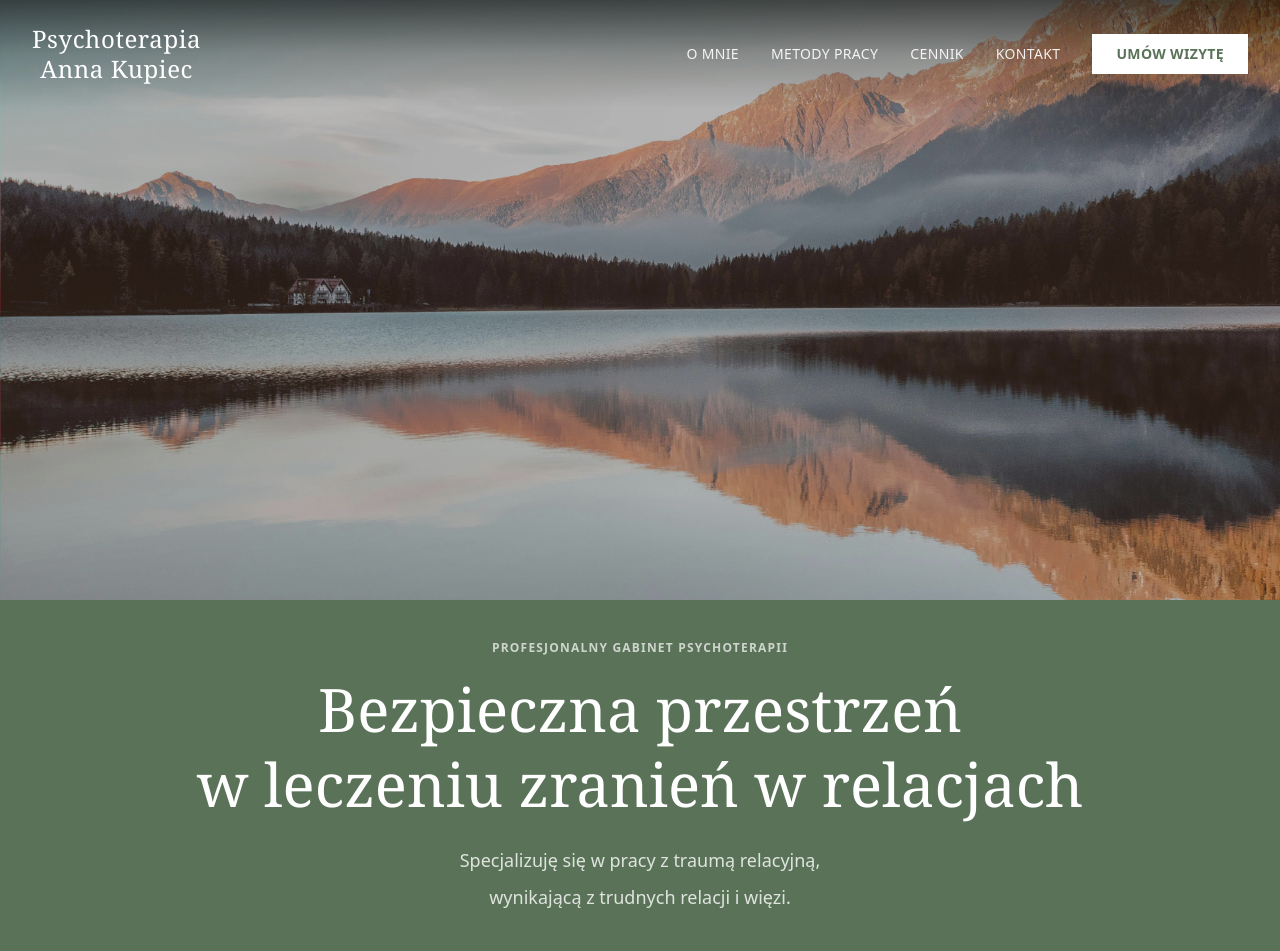
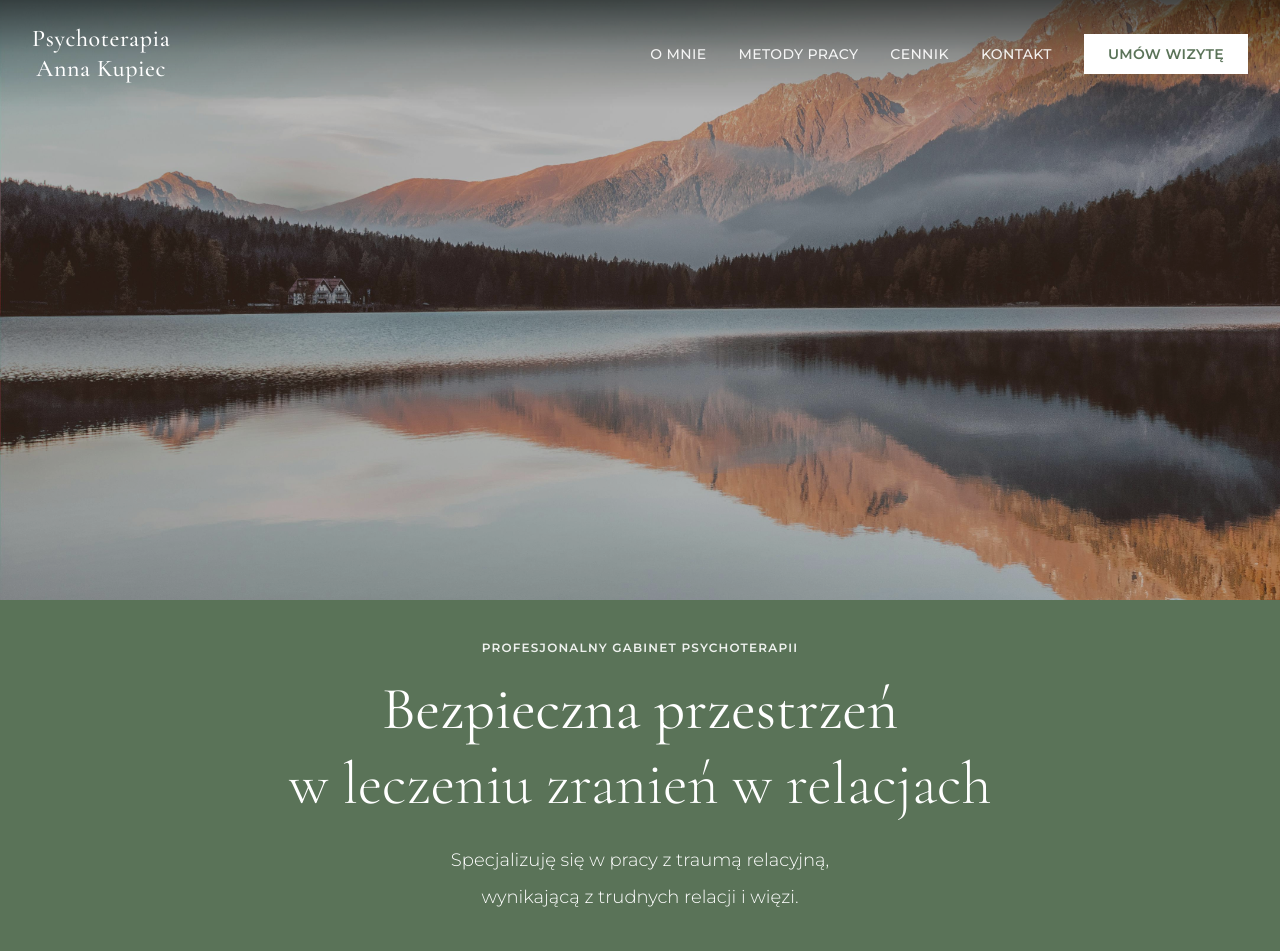
Before and after one commit to HeroFabi/anna-kupiec---psychoterapiav2, a Next.js app: page / in a window 1280 px wide. Shown: the top 951 px of the page. Built offline with nearby package versions, Linux system fonts and the light colour scheme.

Commit message:
Zmiany-optymalizacyjne

```diff
--- a/app/globals.css
+++ b/app/globals.css
@@ -1,13 +1,4 @@
 @import "tailwindcss";
-@import "@fontsource/montserrat/300.css";
-@import "@fontsource/montserrat/400.css";
-@import "@fontsource/montserrat/500.css";
-@import "@fontsource/montserrat/600.css";
-@import "@fontsource/cormorant-garamond/300.css";
-@import "@fontsource/cormorant-garamond/400.css";
-@import "@fontsource/cormorant-garamond/500.css";
-@import "@fontsource/cormorant-garamond/600.css";
-@import "@fontsource/cormorant-garamond/700.css";
 
 :root {
   --font-sans: "Montserrat", ui-sans-serif, system-ui, sans-serif;
--- a/app/layout.tsx
+++ b/app/layout.tsx
@@ -1,5 +1,19 @@
 import type { Metadata } from 'next';
+import { Montserrat, Cormorant_Garamond } from 'next/font/google';
 import './globals.css';
+
+const montserrat = Montserrat({
+  subsets: ['latin', 'latin-ext'],
+  variable: '--font-sans',
+  display: 'swap',
+});
+
+const cormorant = Cormorant_Garamond({
+  subsets: ['latin', 'latin-ext'],
+  weight: ['300', '400', '500', '600', '700'],
+  variable: '--font-serif',
+  display: 'swap',
+});
 
 export const metadata: Metadata = {
   title: 'Anna Kupiec - Psychoterapia Poznań | EMDR, NARM, Trauma',
@@ -15,7 +29,7 @@ export const metadata: Metadata = {
 
 export default function RootLayout({ children }: { children: React.ReactNode }) {
   return (
-    <html lang="pl" className="scroll-smooth">
+    <html lang="pl" className={`scroll-smooth ${montserrat.variable} ${cormorant.variable}`}>
       <body className="font-sans text-gray-800 antialiased bg-[#FAFAFA] w-full overflow-x-hidden" suppressHydrationWarning>
         {children}
       </body>
--- a/app/metody-pracy/page.tsx
+++ b/app/metody-pracy/page.tsx
@@ -1,6 +1,7 @@
 'use client';
 
-import Navbar, { navLinks } from '@/components/sections/Navbar';
+import Navbar from '@/components/sections/Navbar';
+import { navLinks } from '@/lib/constants';
 import Footer from '@/components/sections/Footer';
 import { FadeIn } from '@/components/ui/FadeIn';
 import { CheckCircle2, ChevronRight, ArrowLeft } from 'lucide-react';
--- a/app/page.tsx
+++ b/app/page.tsx
@@ -1,6 +1,5 @@
-'use client';
-
-import Navbar, { navLinks } from '@/components/sections/Navbar';
+import Navbar from '@/components/sections/Navbar';
+import { navLinks } from '@/lib/constants';
 import Hero from '@/components/sections/Hero';
 import Specialization from '@/components/sections/Specialization';
 import Symptoms from '@/components/sections/Symptoms';
--- a/app/polityka-prywatnosci/page.tsx
+++ b/app/polityka-prywatnosci/page.tsx
@@ -1,6 +1,7 @@
 'use client';
 
-import Navbar, { navLinks } from '@/components/sections/Navbar';
+import Navbar from '@/components/sections/Navbar';
+import { navLinks } from '@/lib/constants';
 import Footer from '@/components/sections/Footer';
 import { FadeIn } from '@/components/ui/FadeIn';
 import { ArrowLeft } from 'lucide-react';
--- a/components/sections/Contact.tsx
+++ b/components/sections/Contact.tsx
@@ -69,6 +69,7 @@ export default function Contact() {
 
             <div className="mt-12 overflow-hidden border border-white/10 h-64 relative group/map">
               <iframe
+                title="Mapa dojazdu do gabinetu Anny Kupiec w Poznaniu"
                 src="https://www.google.com/maps/embed?pb=!1m18!1m12!1m3!1d2433.789188400843!2d16.90632363471262!3d52.41049679970093!2m3!1f0!2f0!3f0!3m2!1i1024!2i768!4f13.1!3m3!1m2!1s0x47045b354ead2ff9%3A0xa07d52204a58bfa!2sAdama%20Mickiewicza%2024%2F4c%2C%2060-835%20Pozna%C5%84!5e0!3m2!1spl!2spl!4v1774172539800!5m2!1spl!2spl"
                 className="w-full h-full grayscale-[15%] transition-all group-hover/map:grayscale-0"
                 style={{ border: 0 }}
@@ -115,17 +116,19 @@ export default function Contact() {
                 <input type="hidden" name="form-name" value="contact" />
                 <div className="grid md:grid-cols-2 gap-6">
                   <div>
-                    <label className="block text-xs font-medium text-slate-500 uppercase tracking-wider mb-2">Imię i nazwisko</label>
+                    <label htmlFor="name" className="block text-xs font-medium text-slate-500 uppercase tracking-wider mb-2">Imię i nazwisko</label>
                     <input
                       type="text"
+                      id="name"
                       name="name"
                       className="w-full bg-slate-50 border border-slate-200 p-4 focus:outline-none focus:ring-2 focus:ring-[#5A7358]/20 focus:border-[#5A7358] transition-all"
                     />
                   </div>
                   <div>
-                    <label className="block text-xs font-medium text-slate-500 uppercase tracking-wider mb-2">Adres e-mail *</label>
+                    <label htmlFor="email" className="block text-xs font-medium text-slate-500 uppercase tracking-wider mb-2">Adres e-mail *</label>
                     <input
                       type="email"
+                      id="email"
                       name="email"
                       required
                       className="w-full bg-slate-50 border border-slate-200 p-4 focus:outline-none focus:ring-2 focus:ring-[#5A7358]/20 focus:border-[#5A7358] transition-all"
@@ -133,16 +136,18 @@ export default function Contact() {
                   </div>
                 </div>
                 <div>
-                  <label className="block text-xs font-medium text-slate-500 uppercase tracking-wider mb-2">Numer telefonu</label>
+                  <label htmlFor="phone" className="block text-xs font-medium text-slate-500 uppercase tracking-wider mb-2">Numer telefonu</label>
                   <input
                     type="tel"
+                    id="phone"
                     name="phone"
                     className="w-full bg-slate-50 border border-slate-200 p-4 focus:outline-none focus:ring-2 focus:ring-[#5A7358]/20 focus:border-[#5A7358] transition-all"
                   />
                 </div>
                 <div>
-                  <label className="block text-xs font-medium text-slate-500 uppercase tracking-wider mb-2">Wiadomość *</label>
+                  <label htmlFor="message" className="block text-xs font-medium text-slate-500 uppercase tracking-wider mb-2">Wiadomość *</label>
                   <textarea
+                    id="message"
                     name="message"
                     required
                     rows={4}
--- a/components/sections/Hero.tsx
+++ b/components/sections/Hero.tsx
@@ -25,16 +25,16 @@ export default function Hero() {
           transition={{ duration: 1 }}
           className="max-w-4xl mx-auto text-center"
         >
-          <span className="block text-white/70 font-semibold tracking-widest uppercase text-xs mb-4">
+          <span className="block text-white/90 font-semibold tracking-widest uppercase text-xs mb-4">
             Profesjonalny Gabinet Psychoterapii
           </span>
           <h1 className="font-serif text-2xl md:text-5xl lg:text-6xl mb-6 leading-tight text-white">
             Bezpieczna przestrzeń <br /><span className="font-light">w leczeniu zranień w relacjach</span>
           </h1>
-          <p className="text-base md:text-lg mb-2 text-white/80 font-light leading-relaxed max-w-2xl mx-auto">
+          <p className="text-base md:text-lg mb-2 text-white font-light leading-relaxed max-w-2xl mx-auto">
             Specjalizuję się w pracy z traumą relacyjną,
           </p>
-          <p className="text-base md:text-lg mb-10 text-white/80 font-light leading-relaxed max-w-2xl mx-auto">
+          <p className="text-base md:text-lg mb-10 text-white font-light leading-relaxed max-w-2xl mx-auto">
             wynikającą z trudnych relacji i więzi.
           </p>
           <a
--- a/components/sections/Navbar.tsx
+++ b/components/sections/Navbar.tsx
@@ -5,12 +5,7 @@ import { motion, AnimatePresence } from 'motion/react';
 import { Menu, X } from 'lucide-react';
 import Link from 'next/link';
 
-export const navLinks = [
-  { name: 'O mnie', href: '/#o-mnie' },
-  { name: 'Metody pracy', href: '/#metody' },
-  { name: 'Cennik', href: '/#cennik' },
-  { name: 'Kontakt', href: '/#kontakt' },
-];
+import { navLinks } from '@/lib/constants';
 
 interface NavbarProps {
   isSolid?: boolean;
@@ -73,11 +68,13 @@ export default function Navbar({ isSolid = false }: NavbarProps) {
         <button
           className="md:hidden p-2"
           onClick={() => setIsMobileMenuOpen(!isMobileMenuOpen)}
+          aria-label="Przełącz menu mobilne"
+          aria-expanded={isMobileMenuOpen}
         >
           {isMobileMenuOpen ? (
-            <X className={`w-6 h-6 ${activeState ? 'text-slate-900' : 'text-white'}`} />
+            <X className={`w-6 h-6 ${activeState ? 'text-slate-900' : 'text-white'}`} aria-hidden="true" />
           ) : (
-            <Menu className={`w-6 h-6 ${activeState ? 'text-slate-900' : 'text-white'}`} />
+            <Menu className={`w-6 h-6 ${activeState ? 'text-slate-900' : 'text-white'}`} aria-hidden="true" />
           )}
         </button>
       </div>
--- /dev/null
+++ b/lib/constants.ts
@@ -0,0 +1,6 @@
+export const navLinks = [
+  { name: 'O mnie', href: '/#o-mnie' },
+  { name: 'Metody pracy', href: '/#metody' },
+  { name: 'Cennik', href: '/#cennik' },
+  { name: 'Kontakt', href: '/#kontakt' },
+];
```
Also changed, not shown: 1 other file (tests, documents, lock files or other folders).
